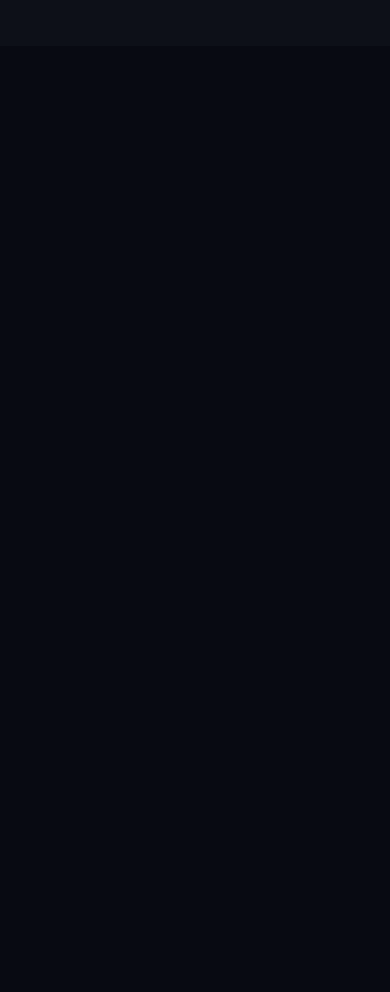
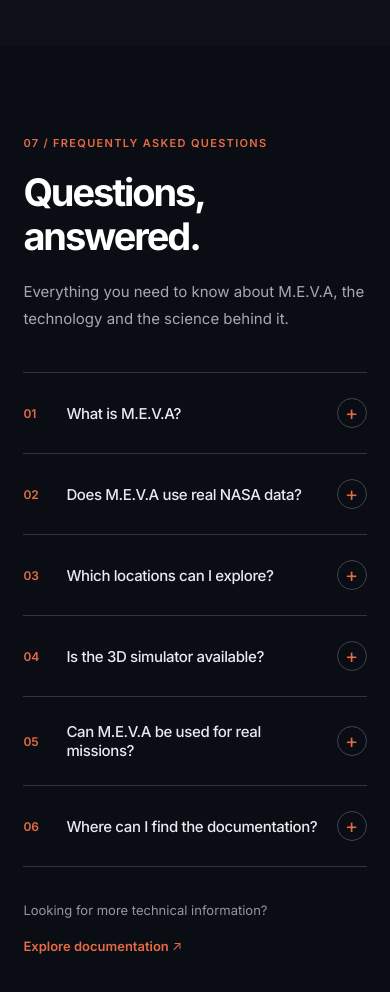
Before and after one commit to Joaovitor-bot/meva-landing-page, a React (Vite) app: page / in a window 390 px wide. Shown: the part 9340-10332 px from the top of the page. Before the commit the page ends 9386 px from the top, so only its background shows below. Built offline with nearby package versions, Linux system fonts and the light colour scheme.

Commit message:
feat: add interactive FAQ section

```diff
--- a/src/App.jsx
+++ b/src/App.jsx
@@ -6,6 +6,7 @@ import Audience from "./components/Audience";
 import Documentation from "./components/Documentation";
 import Features from "./components/Features";
 import Technology from "./components/Technology";
+import FAQ from "./components/FAQ";
 
 function App() {
   return (
@@ -19,6 +20,7 @@ function App() {
         <Documentation />
         <Features />
         <Technology />
+        <FAQ />
       </main>
     </>
   );
--- /dev/null
+++ b/src/components/FAQ.jsx
@@ -0,0 +1,92 @@
+
+import "../styles/FAQ.css";
+
+const questions = [
+  {
+    question: "What is M.E.V.A?",
+    answer:
+      "M.E.V.A (Mars Exploration and Virtual Adventure) is an interactive project designed to explore the challenges of planning missions on Mars. It combines a Marswalk Planner with a 3D exploration experience currently in development.",
+  },
+  {
+    question: "Does M.E.V.A use real NASA data?",
+    answer:
+      "Yes. The project uses scientific data from NASA and USGS, including terrain, weather, rover routes and imagery. Information is labeled as real, derived, simulated or hypothetical to make its origin clear.",
+  },
+  {
+    question: "Which locations can I explore?",
+    answer:
+      "The Marswalk Planner includes Jezero Crater, Gale Crater and Arcadia Planitia, each with different scientific objectives and exploration conditions.",
+  },
+  {
+    question: "Is the 3D simulator available?",
+    answer:
+      "The first-person 3D exploration experience is currently in development. It is designed around terrain data from Jezero Crater and a helmet-style mission interface.",
+  },
+  {
+    question: "Can M.E.V.A be used for real missions?",
+    answer:
+      "No. M.E.V.A is a demonstration and educational project. Its simulated planning models are not validated for operational astronaut safety or engineering decisions.",
+  },
+  {
+    question: "Where can I find the documentation?",
+    answer:
+      "You can access the project overview, scientific data sources and technical architecture in the Documentation section of this website.",
+  },
+];
+
+export default function FAQ() {
+  return (
+    <section className="faq-section" id="faq">
+      <div className="faq-container">
+        <div className="faq-heading">
+          <span className="faq-label">
+            07 / FREQUENTLY ASKED QUESTIONS
+          </span>
+
+          <h2>Questions, answered.</h2>
+
+          <p>
+            Everything you need to know about M.E.V.A,
+            the technology and the science behind it.
+          </p>
+        </div>
+
+        <div className="faq-list">
+          {questions.map((item, index) => (
+            <details
+              className="faq-item"
+              name="meva-faq"
+              key={item.question}
+            >
+              <summary>
+                <span className="faq-number">
+                  {String(index + 1).padStart(2, "0")}
+                </span>
+
+                <span className="faq-question">
+                  {item.question}
+                </span>
+
+                <span className="faq-icon" aria-hidden="true">
+                  +
+                </span>
+              </summary>
+
+              <div className="faq-answer">
+                <p>{item.answer}</p>
+              </div>
+            </details>
+          ))}
+        </div>
+
+        <div className="faq-bottom">
+          <p>Looking for more technical information?</p>
+
+          <a href="#documentation">
+            Explore documentation ↗
+          </a>
+        </div>
+      </div>
+    </section>
+  );
+}
--- /dev/null
+++ b/src/styles/FAQ.css
@@ -0,0 +1,199 @@
+
+.faq-section {
+  padding: 120px 7%;
+  background: #0b0d14;
+}
+
+.faq-container {
+  max-width: 1100px;
+  margin: 0 auto;
+}
+
+/* HEADING */
+
+.faq-heading {
+  max-width: 650px;
+  margin-bottom: 65px;
+}
+
+.faq-label {
+  color: #e56b45;
+  font-size: 11px;
+  font-weight: 600;
+  letter-spacing: 0.12em;
+}
+
+.faq-heading h2 {
+  font-size: clamp(38px, 4.5vw, 64px);
+  font-weight: 700;
+  letter-spacing: -0.055em;
+  line-height: 1.15;
+  margin: 20px 0;
+}
+
+.faq-heading p {
+  max-width: 480px;
+  color: #a6a9b5;
+  font-size: 15px;
+  line-height: 1.8;
+}
+
+/* ACCORDION */
+
+.faq-list {
+  border-top: 1px solid #30343f;
+}
+
+.faq-item {
+  border-bottom: 1px solid #30343f;
+}
+
+.faq-item summary {
+  display: flex;
+  align-items: center;
+  gap: 25px;
+  padding: 29px 10px;
+  cursor: pointer;
+  list-style: none;
+  transition: color 0.25s ease;
+}
+
+.faq-item summary::-webkit-details-marker {
+  display: none;
+}
+
+.faq-item summary:focus-visible {
+  outline: 2px solid #e56b45;
+  outline-offset: -2px;
+  border-radius: 4px;
+}
+
+.faq-number {
+  color: #e56b45;
+  font-size: 12px;
+  font-weight: 600;
+  min-width: 28px;
+}
+
+.faq-question {
+  flex: 1;
+  color: #e9eaf0;
+  font-size: 17px;
+  font-weight: 500;
+  letter-spacing: -0.025em;
+}
+
+.faq-item summary:hover .faq-question {
+  color: #e56b45;
+}
+
+.faq-icon {
+  display: flex;
+  align-items: center;
+  justify-content: center;
+  flex-shrink: 0;
+  width: 30px;
+  height: 30px;
+
+  border: 1px solid #414553;
+  border-radius: 50%;
+  color: #e56b45;
+
+  font-size: 20px;
+  font-weight: 400;
+  transition: transform 0.3s ease;
+}
+
+.faq-item[open] .faq-icon {
+  transform: rotate(45deg);
+}
+
+.faq-answer {
+  padding: 0 60px 30px 63px;
+  animation: faqFade 0.3s ease;
+}
+
+.faq-answer p {
+  max-width: 750px;
+  color: #a6a9b5;
+  font-size: 14px;
+  line-height: 1.85;
+}
+
+@keyframes faqFade {
+  from {
+    opacity: 0;
+    transform: translateY(-5px);
+  }
+
+  to {
+    opacity: 1;
+    transform: translateY(0);
+  }
+}
+
+/* BOTTOM LINK */
+
+.faq-bottom {
+  display: flex;
+  justify-content: space-between;
+  align-items: center;
+  gap: 20px;
+  margin-top: 35px;
+}
+
+.faq-bottom p {
+  color: #9297a5;
+  font-size: 13px;
+}
+
+.faq-bottom a {
+  color: #e56b45;
+  font-size: 13px;
+  font-weight: 600;
+  text-decoration: none;
+}
+
+.faq-bottom a:hover {
+  text-decoration: underline;
+}
+
+/* RESPONSIVE */
+
+@media (max-width: 600px) {
+  .faq-section {
+    padding: 85px 6%;
+  }
+
+  .faq-heading {
+    margin-bottom: 40px;
+  }
+
+  .faq-item summary {
+    gap: 15px;
+    padding: 25px 0;
+  }
+
+  .faq-question {
+    font-size: 15px;
+  }
+
+  .faq-answer {
+    padding: 0 35px 25px 43px;
+  }
+
+  .faq-bottom {
+    align-items: flex-start;
+    flex-direction: column;
+  }
+}
+
+@media (prefers-reduced-motion: reduce) {
+  .faq-answer {
+    animation: none;
+  }
+
+  .faq-icon {
+    transition: none;
+  }
+}
```
